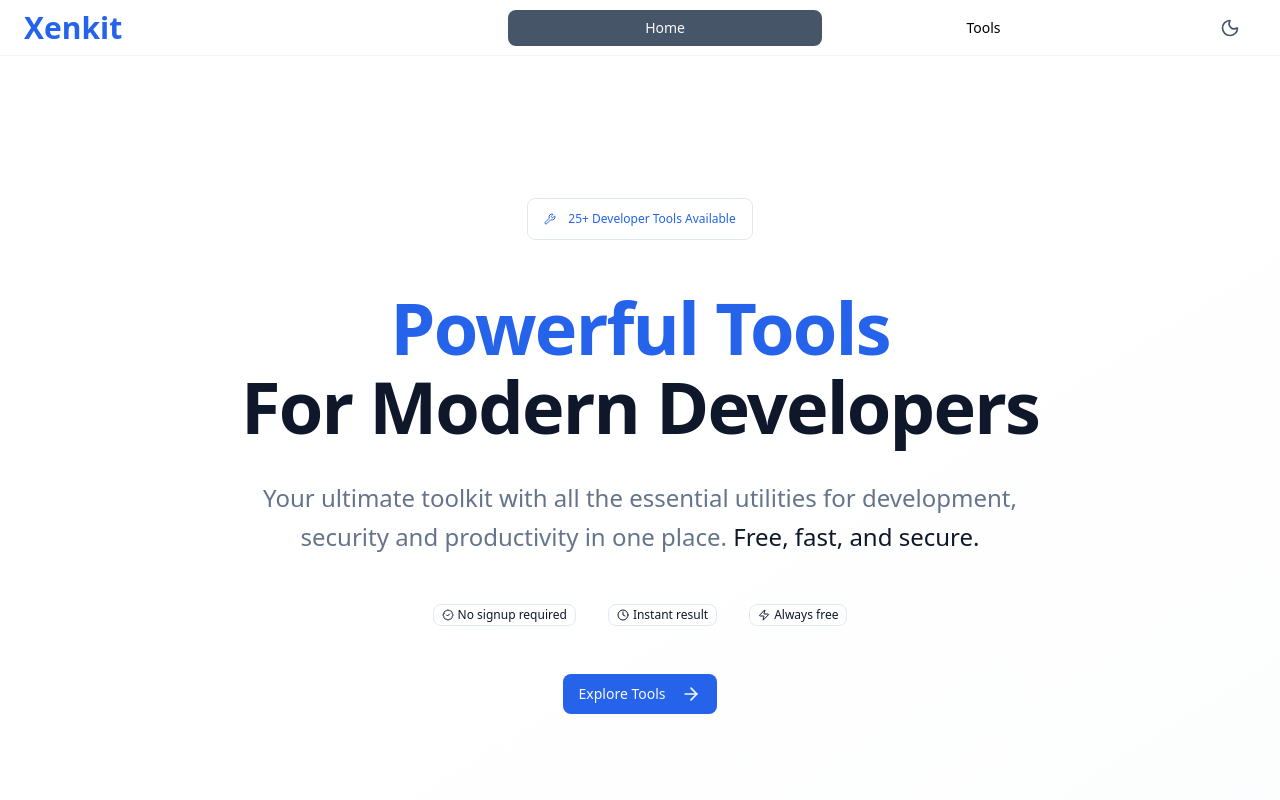
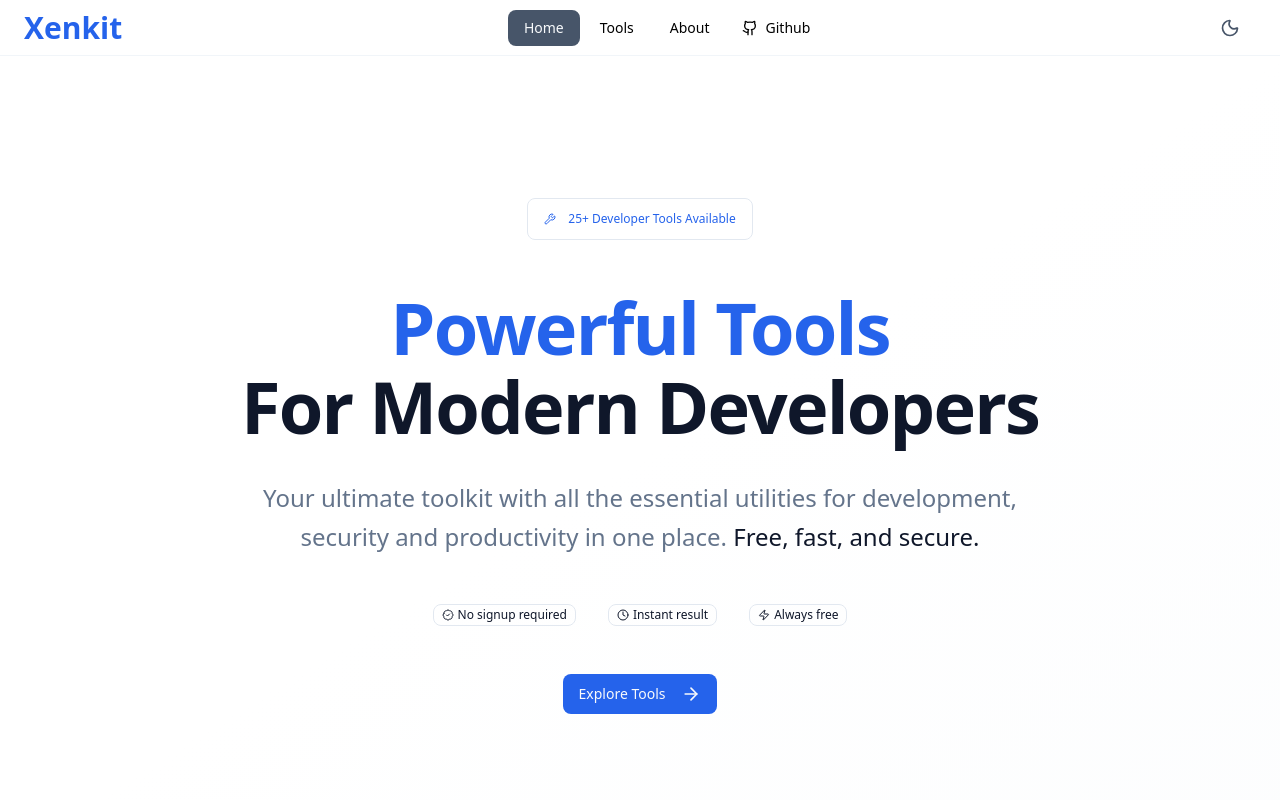
Before and after one commit to xenvoid404/xenkit-app, a Next.js app: page / in a window 1280 px wide. Shown: the top 800 px of the page. Built offline with nearby package versions, Linux system fonts and the light colour scheme.

Commit message:
perbaikan layout

```diff
--- a/app/(main)/layout.tsx
+++ b/app/(main)/layout.tsx
@@ -175,9 +175,9 @@
                 <ThemeProvider attribute="class" defaultTheme="system" enableSystem disableTransitionOnChange>
                     <div className="flex min-h-svh">
                         <Sidebar />
-                        <div className="flex flex-1 flex-col overflow-hidden">
+                        <div className="flex flex-1 flex-col overflow-y-auto">
                             <Header />
-                            <main className="flex-1 overflow-y-auto">
+                            <main className="flex-1">
                                 <div className="flex flex-col gap-4">{children}</div>
                             </main>
                             <Footer />
--- a/components/layout/main/nav-link.tsx
+++ b/components/layout/main/nav-link.tsx
@@ -25,7 +25,7 @@
     const isActive = !item.isExternal && pathname === item.href;
 
     return (
-        <Button variant={isActive ? 'secondary' : 'ghost'} className="w-full" asChild>
+        <Button variant={isActive ? 'secondary' : 'ghost'} asChild>
             {item.isExternal ? (
                 <a href={item.href} target="_blank" rel="noopener noreferrer" onClick={onClick}>
                     {item.icon && <item.icon />}
```
